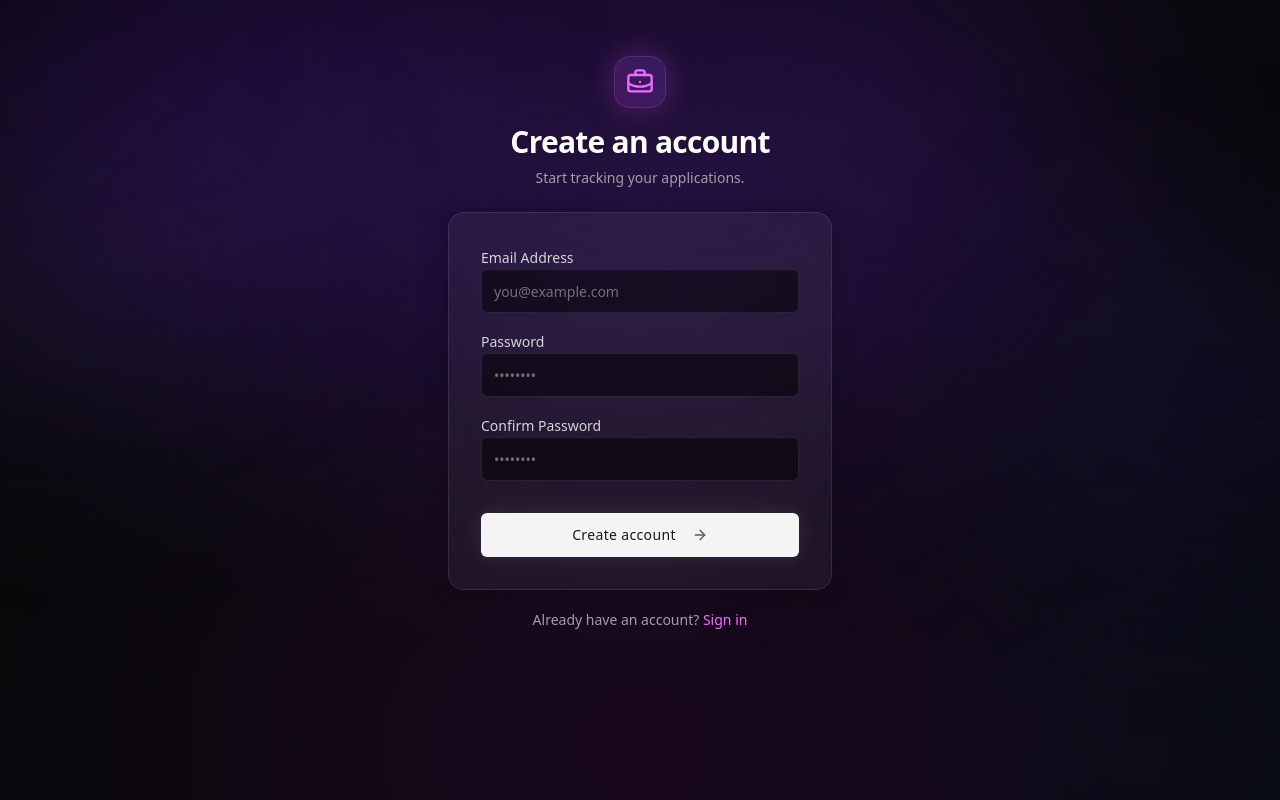
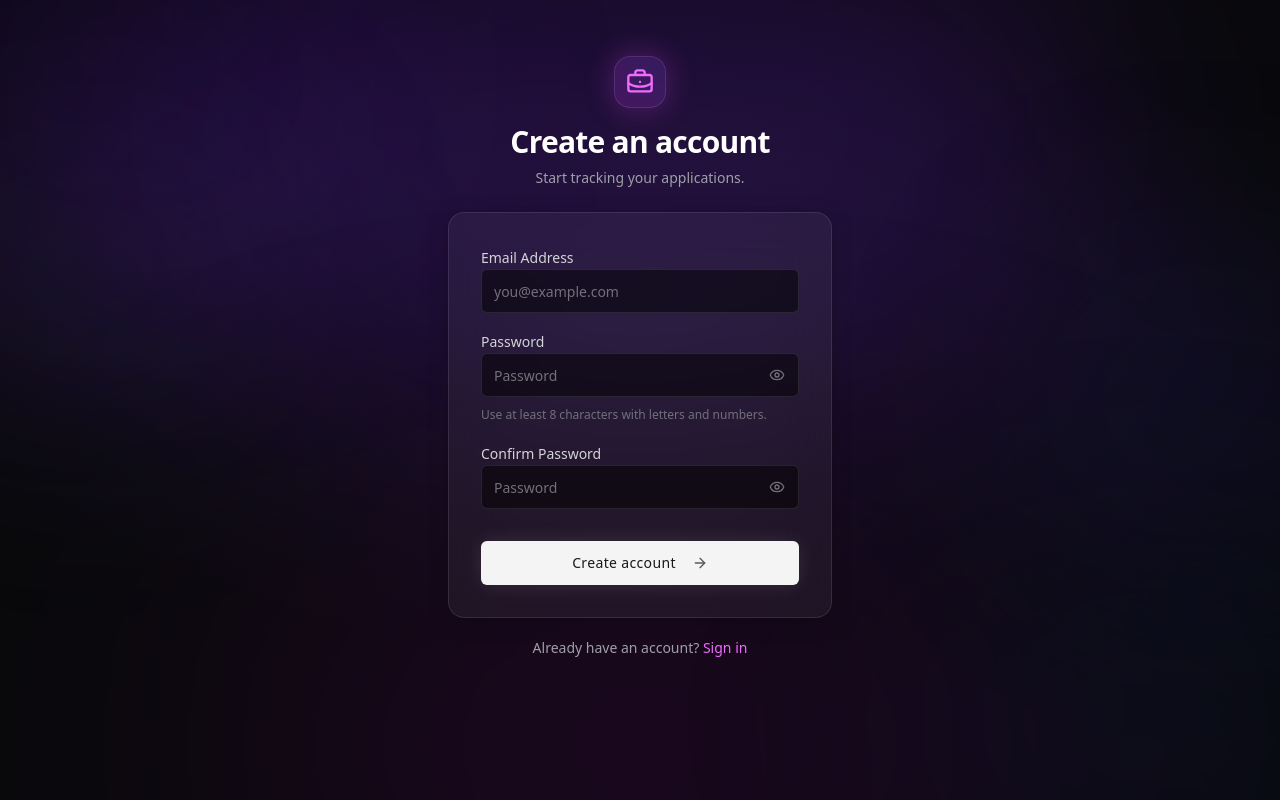
Before and after one commit to harisbinnawaz/job-tracker, a Next.js app: page /signup in a window 1280 px wide. Built offline with nearby package versions, Linux system fonts and the light colour scheme.

Commit message:
Adding Error Messages for Wrong Credentials

```diff
--- a/app/(auth)/actions.ts
+++ b/app/(auth)/actions.ts
@@ -20,12 +20,32 @@ function validatePassword(password: string): string | null {
 export async function login(formData: FormData) {
   const supabase = await createClient();
 
-  const email = formData.get("email") as string;
+  const email = ((formData.get("email") as string) || "").trim();
   const password = formData.get("password") as string;
 
   const { error } = await supabase.auth.signInWithPassword({ email, password });
 
   if (error) {
+    const normalizedMessage = error.message.toLowerCase();
+    const userNotFound =
+      normalizedMessage.includes("user not found") ||
+      normalizedMessage.includes("user doesn't exist") ||
+      normalizedMessage.includes("user does not exist");
+
+    if (userNotFound) {
+      redirect(`/login?error=${encodeURIComponent("User doesn't exist")}`);
+    }
+
+    const invalidPassword = normalizedMessage.includes(
+      "invalid login credentials"
+    );
+
+    if (invalidPassword) {
+      redirect(
+        `/login?error=${encodeURIComponent("Wrong Password")}&email=${encodeURIComponent(email)}`
+      );
+    }
+
     redirect(`/login?error=${encodeURIComponent(error.message)}`);
   }
 
--- a/app/(auth)/login/form.tsx
+++ b/app/(auth)/login/form.tsx
@@ -3,6 +3,7 @@
 import { useFormStatus } from "react-dom";
 import { login } from "../actions";
 import { Input } from "@/components/ui/input";
+import { PasswordInput } from "@/components/auth/password-input";
 import { Label } from "@/components/ui/label";
 import { Button } from "@/components/ui/button";
 import { ArrowRight, LoaderCircle } from "lucide-react";
@@ -27,7 +28,11 @@ function SubmitButton() {
   );
 }
 
-export function LoginForm() {
+interface LoginFormProps {
+  email?: string;
+}
+
+export function LoginForm({ email }: LoginFormProps) {
   return (
     <form action={login} className="space-y-4">
       <div className="space-y-2">
@@ -41,6 +46,7 @@ export function LoginForm() {
           placeholder="you@example.com"
           required
           autoComplete="email"
+          defaultValue={email}
           className="h-11 border-white/10 bg-black/50 transition-all focus:border-violet-500/50 focus:ring-violet-500/20"
         />
       </div>
@@ -48,10 +54,9 @@ export function LoginForm() {
         <Label htmlFor="password" className="text-zinc-300">
           Password
         </Label>
-        <Input
+        <PasswordInput
           id="password"
           name="password"
-          type="password"
           placeholder="Password"
           required
           autoComplete="current-password"
--- a/app/(auth)/login/page.tsx
+++ b/app/(auth)/login/page.tsx
@@ -5,11 +5,11 @@ import { LoginForm } from "./form";
 export const dynamic = "force-dynamic";
 
 interface LoginPageProps {
-  searchParams: Promise<{ error?: string; message?: string }>;
+  searchParams: Promise<{ error?: string; message?: string; email?: string }>;
 }
 
 export default async function LoginPage({ searchParams }: LoginPageProps) {
-  const { error, message } = await searchParams;
+  const { error, message, email } = await searchParams;
 
   return (
     <div className="mx-auto flex w-full max-w-sm flex-col items-stretch">
@@ -40,7 +40,7 @@ export default async function LoginPage({ searchParams }: LoginPageProps) {
           </div>
         )}
 
-        <LoginForm />
+        <LoginForm email={email ? decodeURIComponent(email) : undefined} />
       </div>
 
       <p className="mt-5 w-full text-center text-sm text-zinc-400">
--- a/app/(auth)/signup/form.tsx
+++ b/app/(auth)/signup/form.tsx
@@ -2,6 +2,7 @@
 
 import { signup } from "../actions";
 import { Input } from "@/components/ui/input";
+import { PasswordInput } from "@/components/auth/password-input";
 import { Label } from "@/components/ui/label";
 import { Button } from "@/components/ui/button";
 import { useSearchParams } from "next/navigation";
@@ -52,14 +53,12 @@ export function SignupForm() {
       return;
     }
 
-    // Client-side password validation
     const validationError = validatePassword(password);
     if (validationError) {
       setPasswordError(true);
       return;
     }
 
-    // Remove confirm-password before sending to server action
     formData.delete("confirm-password");
 
     startTransition(async () => {
@@ -86,7 +85,9 @@ export function SignupForm() {
 
       <form onSubmit={handleSubmit} className="space-y-4">
         <div className="space-y-1.5">
-          <Label htmlFor="email" className="text-zinc-300">Email Address</Label>
+          <Label htmlFor="email" className="text-zinc-300">
+            Email Address
+          </Label>
           <Input
             id="email"
             name="email"
@@ -94,39 +95,47 @@ export function SignupForm() {
             placeholder="you@example.com"
             required
             autoComplete="email"
-            className="bg-black/50 border-white/10 focus:border-fuchsia-500/50 focus:ring-fuchsia-500/20 h-11 transition-all"
+            className="h-11 border-white/10 bg-black/50 transition-all focus:border-fuchsia-500/50 focus:ring-fuchsia-500/20"
           />
         </div>
         <div className="space-y-2">
-          <Label htmlFor="password" className="text-zinc-300">Password</Label>
-          <Input
+          <Label htmlFor="password" className="text-zinc-300">
+            Password
+          </Label>
+          <PasswordInput
             id="password"
             name="password"
-            type="password"
-            placeholder="••••••••"
+            placeholder="Password"
             required
             autoComplete="new-password"
-            className="bg-black/50 border-white/10 focus:border-fuchsia-500/50 focus:ring-fuchsia-500/20 h-11 transition-all"
+            className="h-11 border-white/10 bg-black/50 transition-all focus:border-fuchsia-500/50 focus:ring-fuchsia-500/20"
           />
+          <p className="text-xs leading-5 text-zinc-500">
+            Use at least 8 characters with letters and numbers.
+          </p>
         </div>
         <div className="space-y-2">
-          <Label htmlFor="confirm-password" className="text-zinc-300">Confirm Password</Label>
-          <Input
+          <Label htmlFor="confirm-password" className="text-zinc-300">
+            Confirm Password
+          </Label>
+          <PasswordInput
             id="confirm-password"
             name="confirm-password"
-            type="password"
-            placeholder="••••••••"
+            placeholder="Password"
             required
-            className="bg-black/50 border-white/10 focus:border-fuchsia-500/50 focus:ring-fuchsia-500/20 h-11 transition-all"
+            autoComplete="new-password"
+            className="h-11 border-white/10 bg-black/50 transition-all focus:border-fuchsia-500/50 focus:ring-fuchsia-500/20"
           />
         </div>
         <Button
           type="submit"
-          className="mt-4 w-full h-11 bg-zinc-100 hover:bg-white text-zinc-900 font-medium tracking-wide transition-all duration-300 shadow-[0_0_20px_rgba(255,255,255,0.1)] hover:shadow-[0_0_25px_rgba(255,255,255,0.2)] group"
+          className="group mt-4 h-11 w-full bg-zinc-100 font-medium tracking-wide text-zinc-900 shadow-[0_0_20px_rgba(255,255,255,0.1)] transition-all duration-300 hover:bg-white hover:shadow-[0_0_25px_rgba(255,255,255,0.2)]"
           disabled={isPending}
         >
           {isPending ? "Creating account..." : "Create account"}
-          {!isPending && <ArrowRight className="ml-2 h-4 w-4 opacity-70 group-hover:translate-x-1 transition-transform" />}
+          {!isPending && (
+            <ArrowRight className="ml-2 h-4 w-4 opacity-70 transition-transform group-hover:translate-x-1" />
+          )}
         </Button>
       </form>
     </>
--- a/app/layout.tsx
+++ b/app/layout.tsx
@@ -1,16 +1,18 @@
 import type { Metadata } from "next";
-import { Geist, Geist_Mono } from "next/font/google";
+import { Geist_Mono, Inter } from "next/font/google";
 import "./globals.css";
 import { ThemeProvider } from "@/components/ui/theme-provider";
 
-const geistSans = Geist({
-  variable: "--font-geist-sans",
+const inter = Inter({
+  variable: "--font-inter",
   subsets: ["latin"],
+  display: "swap",
 });
 
 const geistMono = Geist_Mono({
   variable: "--font-geist-mono",
   subsets: ["latin"],
+  display: "swap",
 });
 
 export const metadata: Metadata = {
@@ -26,7 +28,7 @@ export default function RootLayout({
   return (
     <html lang="en" suppressHydrationWarning>
       <body
-        className={`${geistSans.variable} ${geistMono.variable} font-sans antialiased relative min-h-screen bg-zinc-950`}
+        className={`${inter.variable} ${geistMono.variable} font-sans antialiased relative min-h-screen bg-zinc-950`}
       >
         <ThemeProvider
           attribute="class"
--- /dev/null
+++ b/components/auth/password-input.tsx
@@ -0,0 +1,37 @@
+"use client";
+
+import { Input, type InputProps } from "@/components/ui/input";
+import { cn } from "@/lib/utils";
+import { Eye, EyeOff } from "lucide-react";
+import { forwardRef, useState } from "react";
+
+const PasswordInput = forwardRef<HTMLInputElement, InputProps>(
+  ({ className, ...props }, ref) => {
+    const [visible, setVisible] = useState(false);
+    const Icon = visible ? EyeOff : Eye;
+
+    return (
+      <div className="relative">
+        <Input
+          ref={ref}
+          type={visible ? "text" : "password"}
+          className={cn("pr-11", className)}
+          {...props}
+        />
+        <button
+          type="button"
+          aria-label={visible ? "Hide password" : "Show password"}
+          aria-pressed={visible}
+          onClick={() => setVisible((value) => !value)}
+          className="absolute right-2 top-1/2 flex size-7 -translate-y-1/2 items-center justify-center rounded-md text-zinc-500 transition-all duration-150 hover:bg-white/5 hover:text-zinc-200 active:scale-95"
+        >
+          <Icon className="size-4" aria-hidden="true" />
+        </button>
+      </div>
+    );
+  }
+);
+
+PasswordInput.displayName = "PasswordInput";
+
+export { PasswordInput };
--- a/tailwind.config.ts
+++ b/tailwind.config.ts
@@ -10,7 +10,7 @@ const config: Config = {
   theme: {
     extend: {
       fontFamily: {
-        sans: ["var(--font-geist-sans)", "system-ui", "sans-serif"],
+        sans: ["var(--font-inter)", "system-ui", "sans-serif"],
         mono: ["var(--font-geist-mono)", "monospace"],
       },
       colors: {
```
